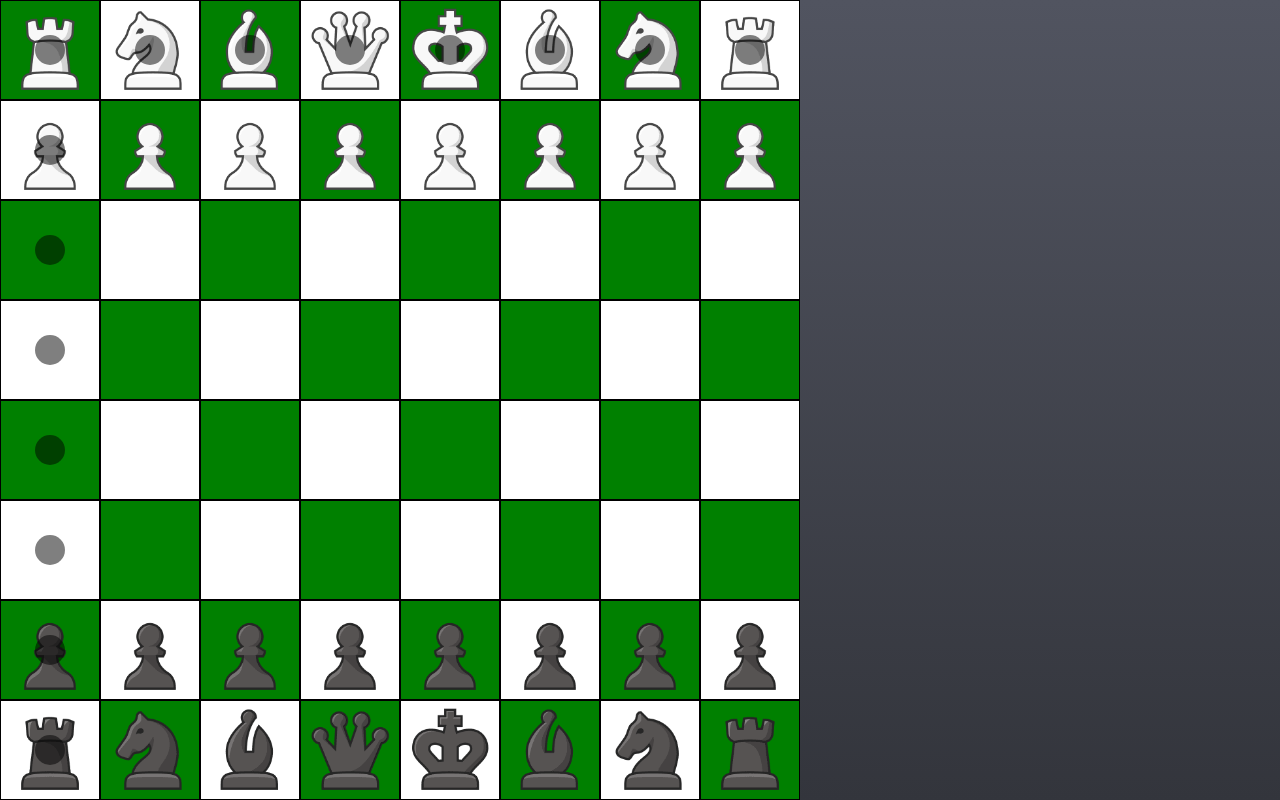
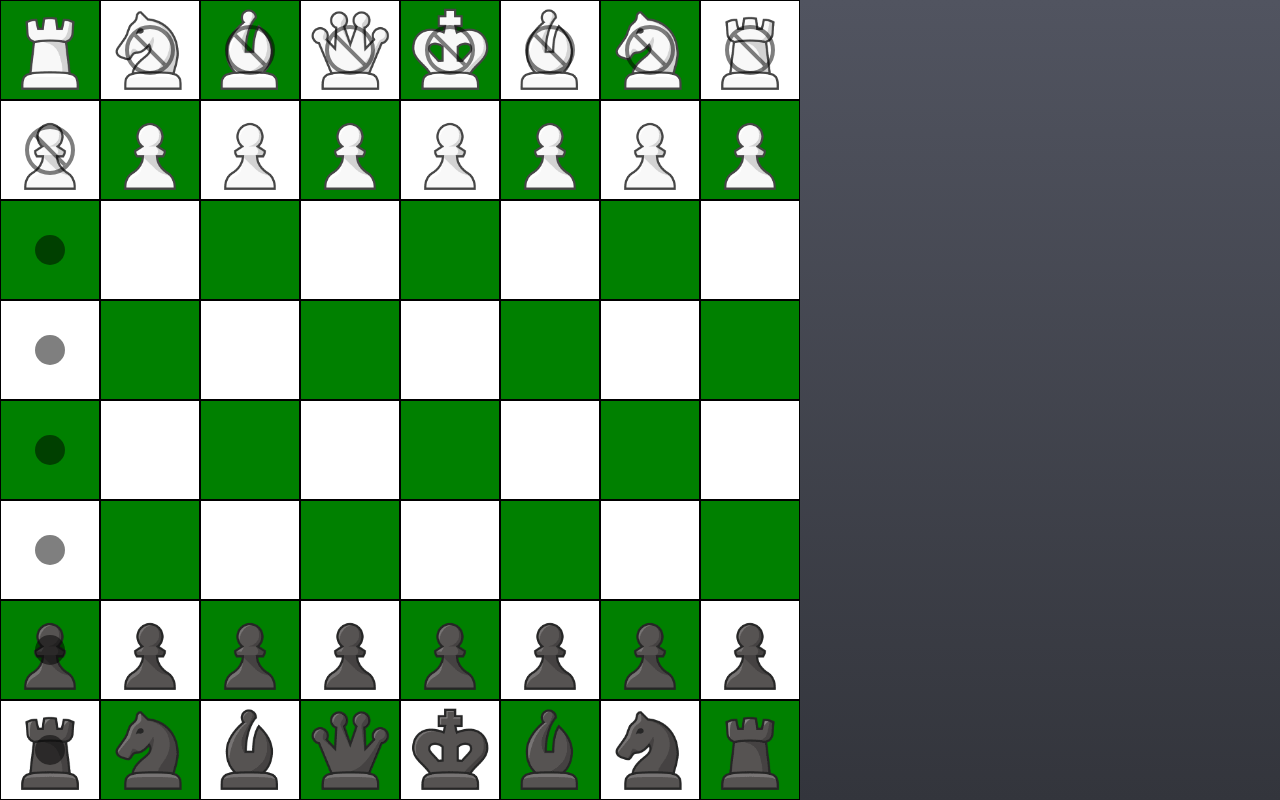
Before and after one commit to luizokada/chess-app, a React (Vite) app in the folder front-end/: page / in a window 1280 px wide. Both pictures are taken after a click on the element 50 px from the left and 50 px from the top of the page. Built offline with nearby package versions, Linux system fonts and the light colour scheme.

Commit message:
:feat: append only valid moves

```diff
--- a/front-end/src/pages/Board/index.tsx
+++ b/front-end/src/pages/Board/index.tsx
@@ -1,6 +1,13 @@
 import * as React from 'react';
-import { useCallback, useEffect, useState } from 'react';
-import { Container, MovementDot, Square } from './styles';
+import { useCallback, useEffect, useRef, useState } from 'react';
+import {
+    Bar,
+    Circle,
+    Container,
+    MovementDot,
+    ProhibitionSign,
+    Square,
+} from './styles';
 import { Piece } from '../../utils/Piece';
 import {
     getSquareColor,
@@ -10,6 +17,8 @@ import {
 
 const Board: React.FC = () => {
     const [board, setBoard] = useState<Array<Array<Piece>>>([[]]);
+    const currentPiece = useRef<Piece | null>(null);
+
     useEffect(() => {
         setBoard(initBoard());
     }, []);
@@ -29,6 +38,8 @@ const Board: React.FC = () => {
     const handleMovement = useCallback(
         (i: number, j: number) => {
             const piece = board[i][j];
+            currentPiece.current = piece;
+            console.log(piece);
             piece.moves.forEach((cord) => {
                 setBoard((prev) => {
                     const oldState = [...prev];
@@ -58,7 +69,19 @@ const Board: React.FC = () => {
                             key={j}
                             background={getSquareColor(i, j)}
                         >
-                            {square.isMovement && <MovementDot></MovementDot>}
+                            {square.isMovement &&
+                                (square.image === '' ? (
+                                    <MovementDot></MovementDot>
+                                ) : square.color ===
+                                  currentPiece.current?.color ? (
+                                    <ProhibitionSign>
+                                        <Circle>
+                                            <Bar />
+                                        </Circle>
+                                    </ProhibitionSign>
+                                ) : (
+                                    <MovementDot></MovementDot>
+                                ))}
                         </Square>
                     );
                 });
--- a/front-end/src/pages/Board/styles.ts
+++ b/front-end/src/pages/Board/styles.ts
@@ -33,3 +33,31 @@ export const MovementDot = styled.div`
     opacity: 0.5;
     border-radius: 50%;
 `;
+
+export const Circle = styled.div`
+    width: 50px;
+    align-items: center;
+    display: flex;
+    justify-content: center;
+    height: 50px;
+    border-radius: 50%;
+    background-color: transparent;
+    border: 4px solid black;
+    opacity: 0.5;
+`;
+
+export const Bar = styled.div`
+    width: 100%;
+    height: 4px;
+    background-color: black;
+    transform: rotate(45deg);
+`;
+
+export const ProhibitionSign = styled.div`
+    display: flex;
+    justify-content: center;
+    align-items: center;
+    width: 100px;
+    height: 100px;
+    position: relative;
+`;
--- a/front-end/src/utils/Bishop.ts
+++ b/front-end/src/utils/Bishop.ts
@@ -3,6 +3,7 @@ import { Piece } from './Piece';
 import whiteBishop from '../assets/icons/whiteBishop.png';
 import blackBishop from '../assets/icons/blackBishop.png';
 import { Cord } from '../types/Cord';
+import { isCordenateValid } from './BoardFunctions';
 
 export class Bishop extends Piece {
     constructor(color: Colors, cord: Cord) {
@@ -28,13 +29,18 @@ export class Bishop extends Piece {
 
     private calcMovement() {
         if (this._cord !== undefined) {
-            this.moves = [];
-            for (let k = 0; k < 8; k++) {
-                this.moves.push([this._cord.i + k, this._cord.j + k]);
-                this.moves.push([this._cord.i - k, this._cord.j - k]);
-                this.moves.push([this._cord.i + k, this._cord.j - k]);
-                this.moves.push([this._cord.i - k, this._cord.j + k]);
+            const moves = [];
+            for (let k = 1; k < 8; k++) {
+                moves.push([this._cord.i + k, this._cord.j + k]);
+                moves.push([this._cord.i - k, this._cord.j - k]);
+                moves.push([this._cord.i + k, this._cord.j - k]);
+                moves.push([this._cord.i - k, this._cord.j + k]);
             }
+            this.moves = moves.filter((move) => {
+                return (
+                    move[0] >= 0 && move[0] < 8 && move[1] >= 0 && move[1] < 8
+                );
+            });
         }
     }
 }
--- a/front-end/src/utils/Knight.ts
+++ b/front-end/src/utils/Knight.ts
@@ -28,15 +28,22 @@ export class Knight extends Piece {
 
     private calcMovement() {
         if (this._cord! !== undefined) {
-            this.moves = [];
-            this.moves.push([this._cord.i - 2, this._cord.j - 1]);
-            this.moves.push([this._cord.i - 2, this._cord.j + 1]);
-            this.moves.push([this._cord.i + 2, this._cord.j - 1]);
-            this.moves.push([this._cord.i + 2, this._cord.j + 1]);
-            this.moves.push([this._cord.i - 1, this._cord.j - 2]);
-            this.moves.push([this._cord.i - 1, this._cord.j + 2]);
-            this.moves.push([this._cord.i + 1, this._cord.j - 2]);
-            this.moves.push([this._cord.i + 1, this._cord.j + 2]);
+            const moves = [];
+
+            moves.push([this._cord.i - 2, this._cord.j - 1]);
+            moves.push([this._cord.i - 2, this._cord.j + 1]);
+            moves.push([this._cord.i + 2, this._cord.j - 1]);
+            moves.push([this._cord.i + 2, this._cord.j + 1]);
+            moves.push([this._cord.i - 1, this._cord.j - 2]);
+            moves.push([this._cord.i - 1, this._cord.j + 2]);
+            moves.push([this._cord.i + 1, this._cord.j - 2]);
+            moves.push([this._cord.i + 1, this._cord.j + 2]);
+
+            this.moves = moves.filter((move) => {
+                return (
+                    move[0] >= 0 && move[0] < 8 && move[1] >= 0 && move[1] < 8
+                );
+            });
         }
     }
 }
--- a/front-end/src/utils/Panw.ts
+++ b/front-end/src/utils/Panw.ts
@@ -27,12 +27,17 @@ export class Pawn extends Piece {
 
     private calcMovement() {
         if (this._cord !== undefined) {
-            this.moves = [];
+            const moves = [];
             let move = this.color === Colors.WHITE ? 1 : -1;
-            this.moves.push([this._cord.i + move, this._cord.j]);
+            moves.push([this._cord.i + move, this._cord.j]);
             if (this._cord.i === 6 || this._cord.i === 1) {
-                this.moves.push([this._cord.i + move * 2, this._cord.j]);
+                moves.push([this._cord.i + move * 2, this._cord.j]);
             }
+            this.moves = moves.filter((move) => {
+                return (
+                    move[0] >= 0 && move[0] < 8 && move[1] >= 0 && move[1] < 8
+                );
+            });
         }
     }
 }
--- a/front-end/src/utils/Queen.ts
+++ b/front-end/src/utils/Queen.ts
@@ -6,9 +6,9 @@ import { Cord } from '../types/Cord';
 
 export class Queen extends Piece {
     constructor(color: Colors, cord: Cord) {
-        super(color);
+        super(color === Colors.WHITE ? whiteQueen : blackQueen);
+        this.color = color;
         this._cord = cord;
-        this.image = color === Colors.WHITE ? whiteQueen : blackQueen;
         this.calcMovement();
     }
 
@@ -28,17 +28,26 @@ export class Queen extends Piece {
 
     private calcMovement() {
         if (this._cord !== undefined) {
-            this.moves = [];
-            for (let k = 0; k < 8; k++) {
-                this.moves.push([this._cord.i, k]);
-                this.moves.push([k, this._cord.j]);
+            const moves = [];
+            for (let k = 1; k < 8; k++) {
+                moves.push([this._cord.i + k, this._cord.j + k]);
+                moves.push([this._cord.i - k, this._cord.j - k]);
+                moves.push([this._cord.i + k, this._cord.j - k]);
+                moves.push([this._cord.i - k, this._cord.j + k]);
             }
             for (let k = 0; k < 8; k++) {
-                this.moves.push([this._cord.i + k, this._cord.j + k]);
-                this.moves.push([this._cord.i - k, this._cord.j - k]);
-                this.moves.push([this._cord.i + k, this._cord.j - k]);
-                this.moves.push([this._cord.i - k, this._cord.j + k]);
+                if (k !== this._cord.j) {
+                    moves.push([this._cord.i, k]);
+                }
+                if (k !== this._cord.i) {
+                    moves.push([k, this._cord.j]);
+                }
             }
+            this.moves = moves.filter((move) => {
+                return (
+                    move[0] >= 0 && move[0] < 8 && move[1] >= 0 && move[1] < 8
+                );
+            });
         }
     }
 }
--- a/front-end/src/utils/Rook.ts
+++ b/front-end/src/utils/Rook.ts
@@ -30,8 +30,12 @@ export class Rook extends Piece {
         if (this._cord !== undefined) {
             this.moves = [];
             for (let k = 0; k < 8; k++) {
-                this.moves.push([this._cord.i, k]);
-                this.moves.push([k, this._cord.j]);
+                if (k !== this._cord.j) {
+                    this.moves.push([this._cord.i, k]);
+                }
+                if (k !== this._cord.i) {
+                    this.moves.push([k, this._cord.j]);
+                }
             }
         }
     }
```
